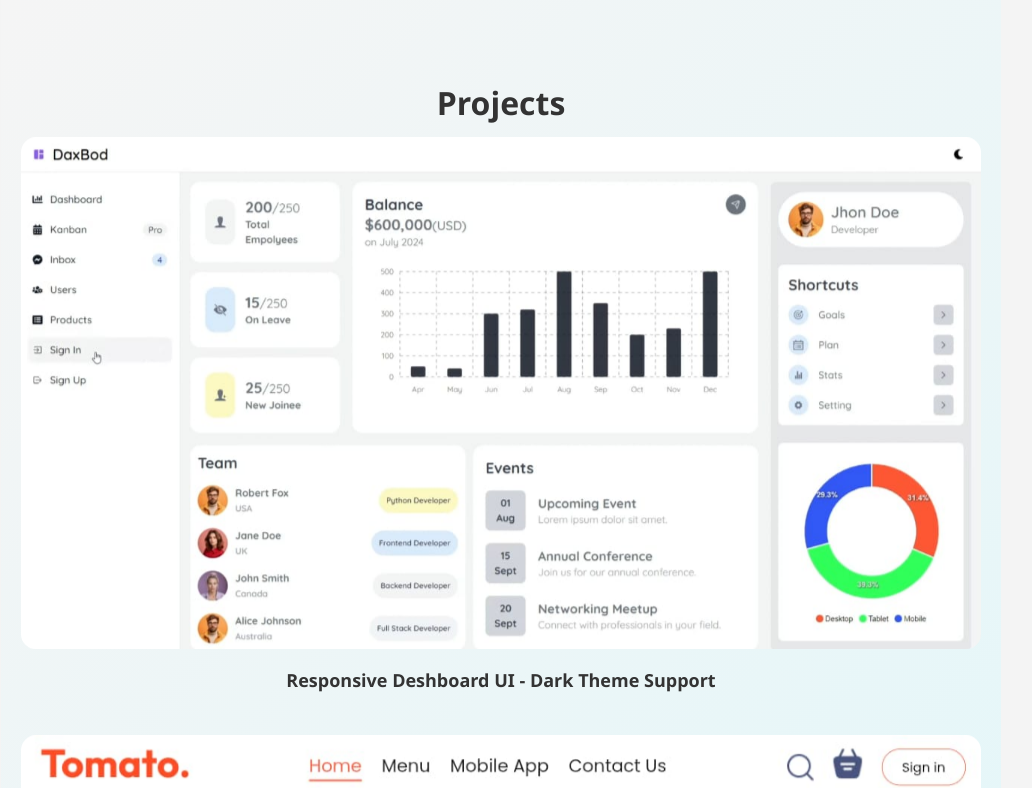
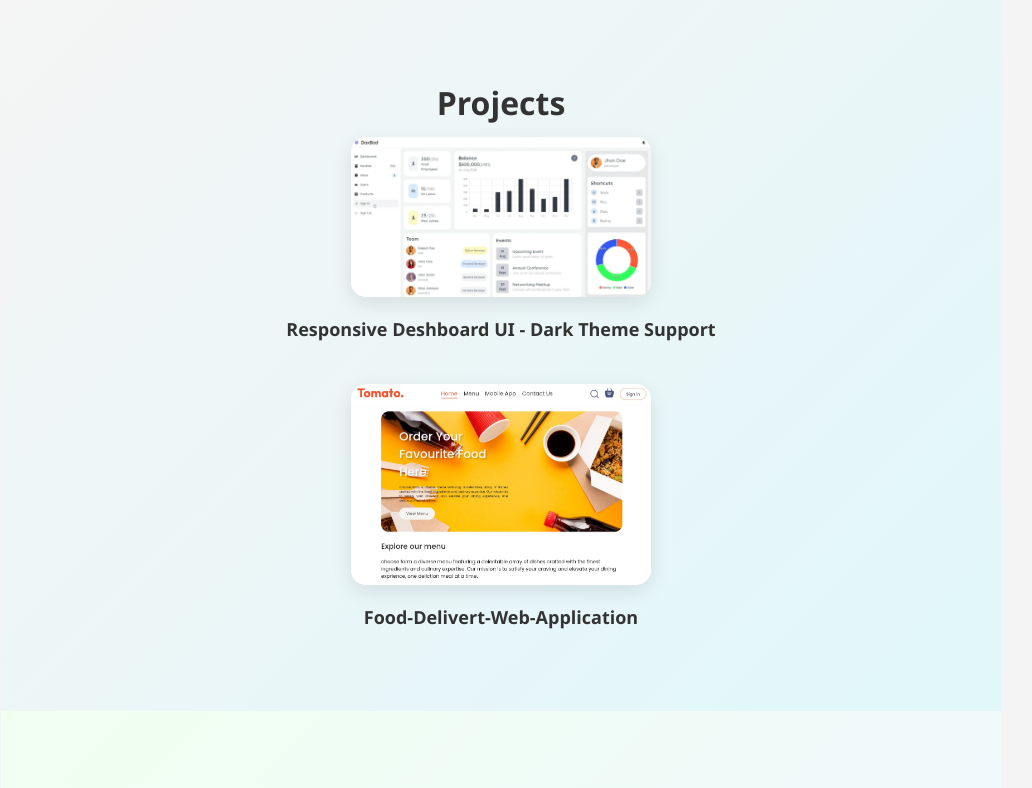
Before and after one commit to Sudalai02/Portfolio, a plain HTML site: page index.html in a window 1280 px wide. Shown: the part 1521-2309 px from the top of the page, without its empty margins (139-1171 px from the left). Drawn offline with Linux system fonts and the light colour scheme.

Commit message:
Projects Update

```diff
--- a/style.css
+++ b/style.css
@@ -273,12 +273,13 @@ section {
   align-items: center;
 }
 .project img{
-  width: 100%;
-  height: auto;
-  border-radius: 20px;
   animation: float 4s ease-in-out infinite;
   margin: 2px solid balck;
   border-radius: 15px;
+  width: 100%;
+  max-width: 300px;
+  border-radius: 15px;
+  box-shadow: 0 6px 20px rgba(0, 0, 0, 0.1);
 }
 
 .project p{
```
Also changed, not shown: index.html (+0 -36 lines).
